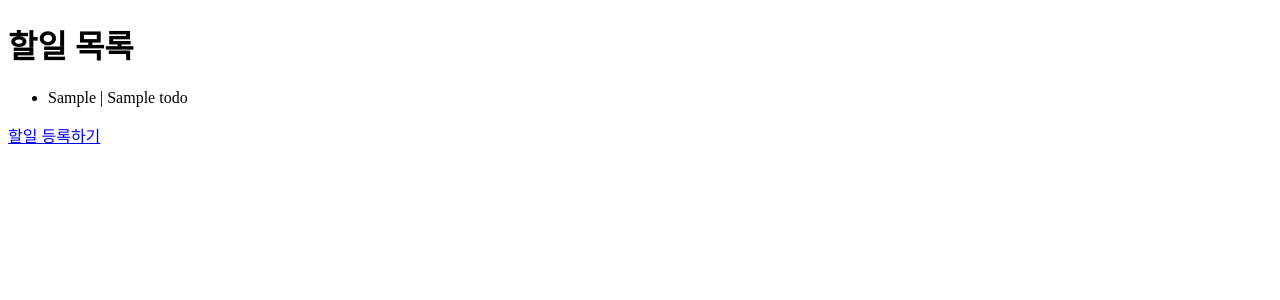
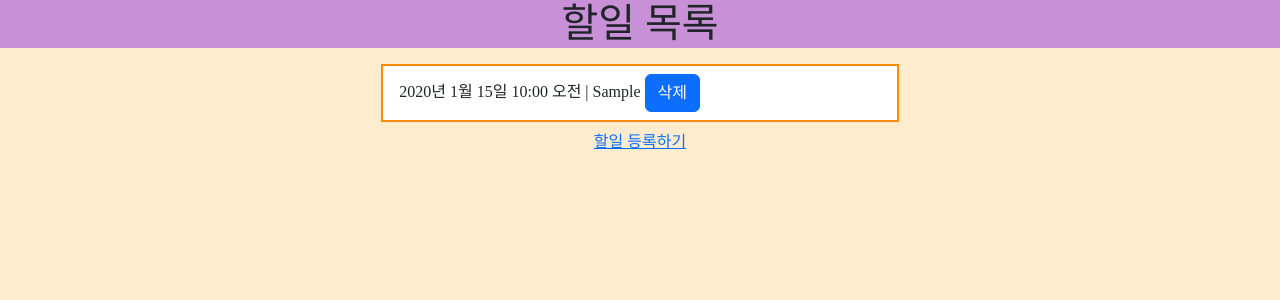
Before and after one commit to pdh224/django-project, a Django app: page /myapp/ in a window 1280 px wide. Shown: the top 300 px of the page. Run offline with Django 4.2, Linux system fonts and the light colour scheme; tables that the repository leaves empty hold one stand-in row (values such as "Sample post"); some web fonts are replaced.

Commit message:
할일추가

```diff
--- a/mydjango-todo/myapp/forms.py
+++ b/mydjango-todo/myapp/forms.py
@@ -5,4 +5,4 @@ from myapp.models import Todo
 class TodoForm(forms.ModelForm):
     class Meta:
         model = Todo # 사용할 모델
-        fields = ['name', 'todo']
+        fields = ['todo']
--- a/mydjango-todo/myapp/models.py
+++ b/mydjango-todo/myapp/models.py
@@ -1,6 +1,6 @@
 from django.db import models
-from datetime import datetime
+
 
 class Todo(models.Model):
-    todo=models.TextField()
-    name=models.CharField(max_length=30)
+    day = models.DateTimeField()
+    todo = models.CharField(max_length=30)
--- /dev/null
+++ b/mydjango-todo/myapp/static/style.css
@@ -0,0 +1,24 @@
+@font-face {
+    font-family: 'WarhavenB';
+    src: url('https://fastly.jsdelivr.net/gh/projectnoonnu/noonfonts_2312-1@1.1/WarhavenB.woff2') format('woff2');
+    font-weight: 700;
+    font-style: normal;
+}
+
+
+h1{
+    text-align: center;
+    background-color:rgba(137, 43, 226, 0.473) ;
+}
+body{
+    background-color: blanchedalmond;
+    text-align: center;
+    font-family: 'WarhavenB';
+}
+
+.list-group-item{
+    text-align: start;
+    border-width: 2px;
+    border-style: solid;
+    border-color:darkorange;
+}
--- a/mydjango-todo/myapp/templates/myapp/base.html
+++ b/mydjango-todo/myapp/templates/myapp/base.html
@@ -1,9 +1,14 @@
 <!DOCTYPE html>
+{% load static %}
 <html lang="ko">
 <head>
     <meta charset="UTF-8">
     <meta name="viewport" content="width=device-width, initial-scale=1.0">
+    <link href="https://cdn.jsdelivr.net/npm/bootstrap@5.3.3/dist/css/bootstrap.min.css" rel="stylesheet" integrity="sha384-QWTKZyjpPEjISv5WaRU9OFeRpok6YctnYmDr5pNlyT2bRjXh0JMhjY6hW+ALEwIH" crossorigin="anonymous">
+    <script src="https://cdn.jsdelivr.net/npm/bootstrap@5.3.3/dist/js/bootstrap.bundle.min.js" integrity="sha384-YvpcrYf0tY3lHB60NNkmXc5s9fDVZLESaAA55NDzOxhy9GkcIdslK1eN7N6jIeHz" crossorigin="anonymous"></script>
+    <link rel="stylesheet" href="{% static 'style.css' %}">
     <title></title>
+
 </head>
 <body>
     {% block content %}
--- a/mydjango-todo/myapp/templates/myapp/index.html
+++ b/mydjango-todo/myapp/templates/myapp/index.html
@@ -1,13 +1,23 @@
 {% extends './base.html' %}
 {% block content %}
 <h1>할일 목록</h1>
-<ul>
+
+<ul class="list-group">
 {% for do in Todo_qs %}
-<li>
-    {{do.todo}} | {{do.name}}
-</li>
+<form method="post" action="/myapp/delete/{{do.id}}">
+    {% csrf_token %}
+    <div class="vstack gap-2 col-md-5 mx-auto">
+        <div class="p-2">
+        <li class="list-group-item">
+        {{do.day}} | {{do.todo}}
+        <button type="submit" class="btn btn-primary" title="할일을 삭제합니다." >삭제</button>
+        </li>
+        </div>
+    </div>
 {% endfor %}
+</form>
 </ul>
-<a href="{% url 'todo_create' %}" >할일 등록하기</a>
+
+<a href="{% url 'todo_create' %}" class="check" title="할일을 등록합니다.">할일 등록하기</a>
 
 {% endblock %}
--- a/mydjango-todo/myapp/urls.py
+++ b/mydjango-todo/myapp/urls.py
@@ -4,4 +4,5 @@ from . import views
 urlpatterns =[
     path('', views.index, name='index'),
     path('todo/create/', views.todo_create, name='todo_create'),
+    path(route="delete/<int:todo_id>", view=views.delete_todo)
 ]
--- a/mydjango-todo/myapp/views.py
+++ b/mydjango-todo/myapp/views.py
@@ -1,8 +1,9 @@
-from django.shortcuts import render #템플릿 문서 전달하기
+from django.shortcuts import render, get_object_or_404 #템플릿 문서 전달하기
 from django.http import HttpResponse
 from myapp.models import Todo
 from .forms import TodoForm
 from django.shortcuts import redirect
+from datetime import datetime
 # Create your views here.
 #context:템플릿 문서에 표시할 정보르 전달하는 매개변수
 def index(request):
@@ -18,12 +19,20 @@ def index(request):
     )
 def todo_create(request):
     if request.method == 'POST':
-        form = TodoForm(request.POST)
-        if form.is_valid():
-            question = form.save(commit=False)
-            question.save()
-            return redirect('index')
+        todo = Todo(
+            day=datetime.now(),
+            todo=request.POST.get("todo")
+        )
+        todo.save()
+
+        return redirect('index')
     else:
         form = TodoForm()
-    context = {'form': form}
-    return render(request, 'myapp/todo_form.html', context)
+        context = {'form': form}
+        return render(request, 'myapp/todo_form.html', context)
+
+def delete_todo(request, todo_id):
+    if request.method=="POST":
+        todo=get_object_or_404(Todo, id=todo_id)
+        todo.delete()
+    return redirect('index')
--- a/mydjango-todo/mysite/settings.py
+++ b/mydjango-todo/mysite/settings.py
@@ -31,13 +31,13 @@ ALLOWED_HOSTS = []
 # Application definition
 
 INSTALLED_APPS = [
+    "myapp.apps.MyappConfig",
     "django.contrib.admin",
     "django.contrib.auth",
     "django.contrib.contenttypes",
     "django.contrib.sessions",
     "django.contrib.messages",
     "django.contrib.staticfiles",
-    "myapp",
 ]
 
 MIDDLEWARE = [
@@ -118,6 +118,7 @@ USE_TZ = True
 
 STATIC_URL = "static/"
 
+
 # Default primary key field type
 # https://docs.djangoproject.com/en/4.2/ref/settings/#default-auto-field
 
```
Also changed, not shown: mydjango-todo/myapp/admin.py (+3 -6 lines).
